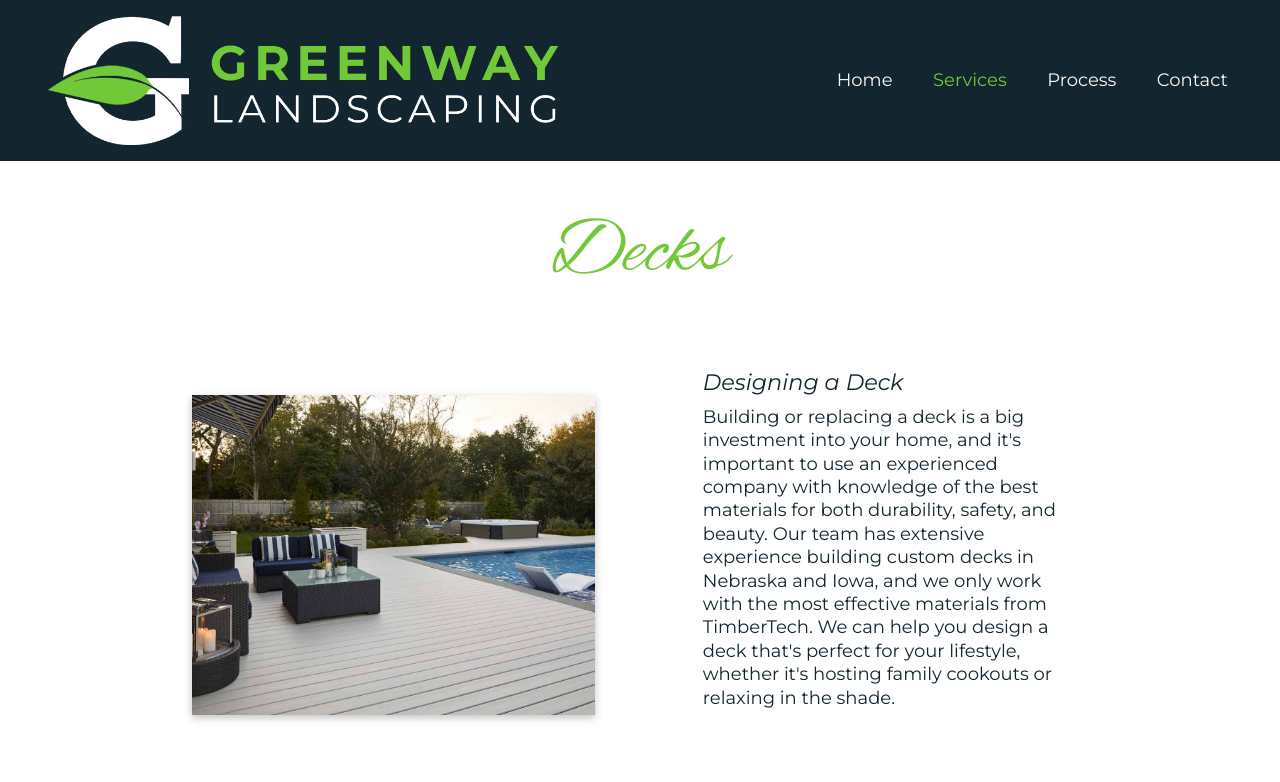
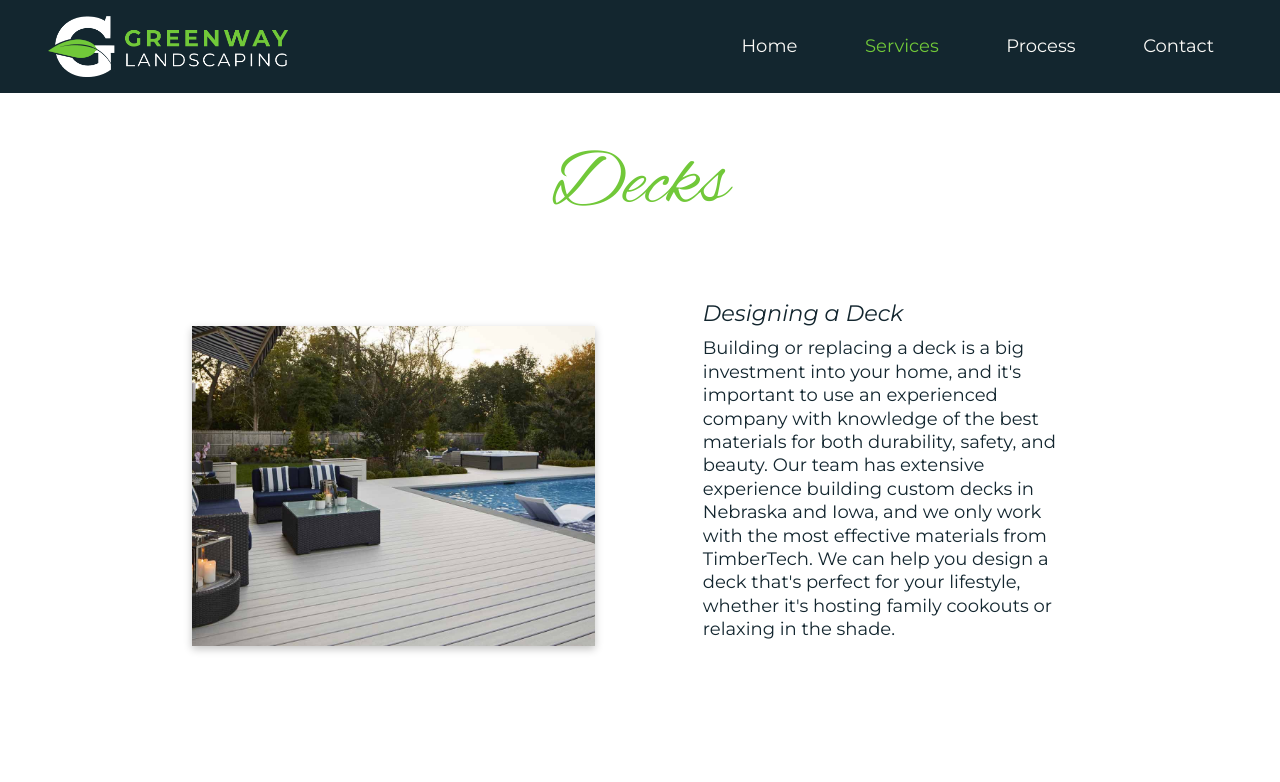
Before and after one commit to cmcgrath454/greenway, a plain HTML site: page service/decks.html in a window 1280 px wide. Shown: the top 782 px of the page. Drawn offline with Linux system fonts and the light colour scheme.

Commit message:
fixed logo size

```diff
--- a/css/style.css
+++ b/css/style.css
@@ -465,7 +465,7 @@ nav li:hover {
 }
 
 .logo {
-    width: 70%;
+    width: 60%;
 }
 
 .mobile-nav-toggle {
@@ -473,7 +473,7 @@ nav li:hover {
     background: none;
     border: 0;
     padding: 0.5em;
-    width: 3rem;
+    width: 20%;
     z-index: 2;
     flex-grow: 1;
 }
@@ -522,6 +522,10 @@ nav li:hover {
 @media (min-width: 900px) {
     header>nav {
         padding-inline: 3rem;
+    }
+
+    .logo {
+        width: 15rem;
     }
 
     .main-navigation {
```
